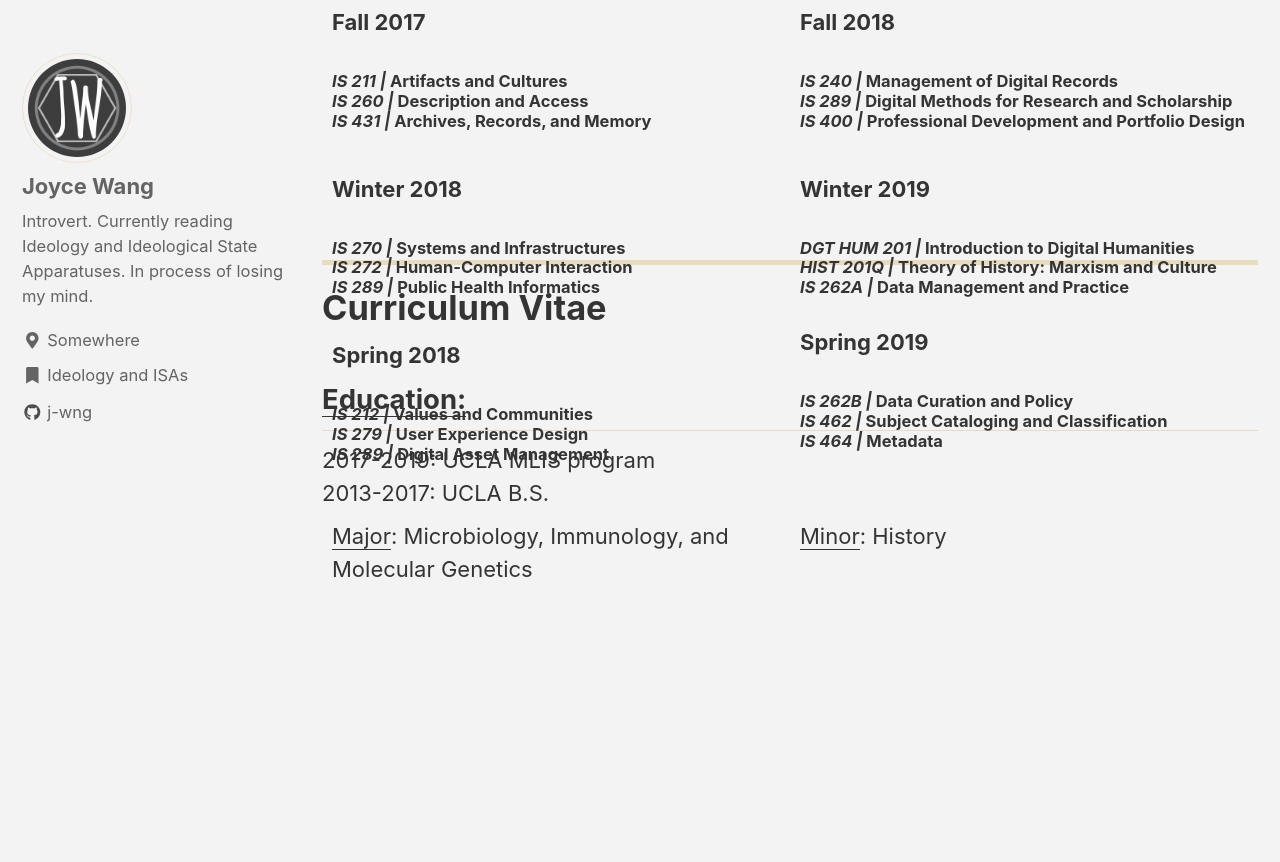
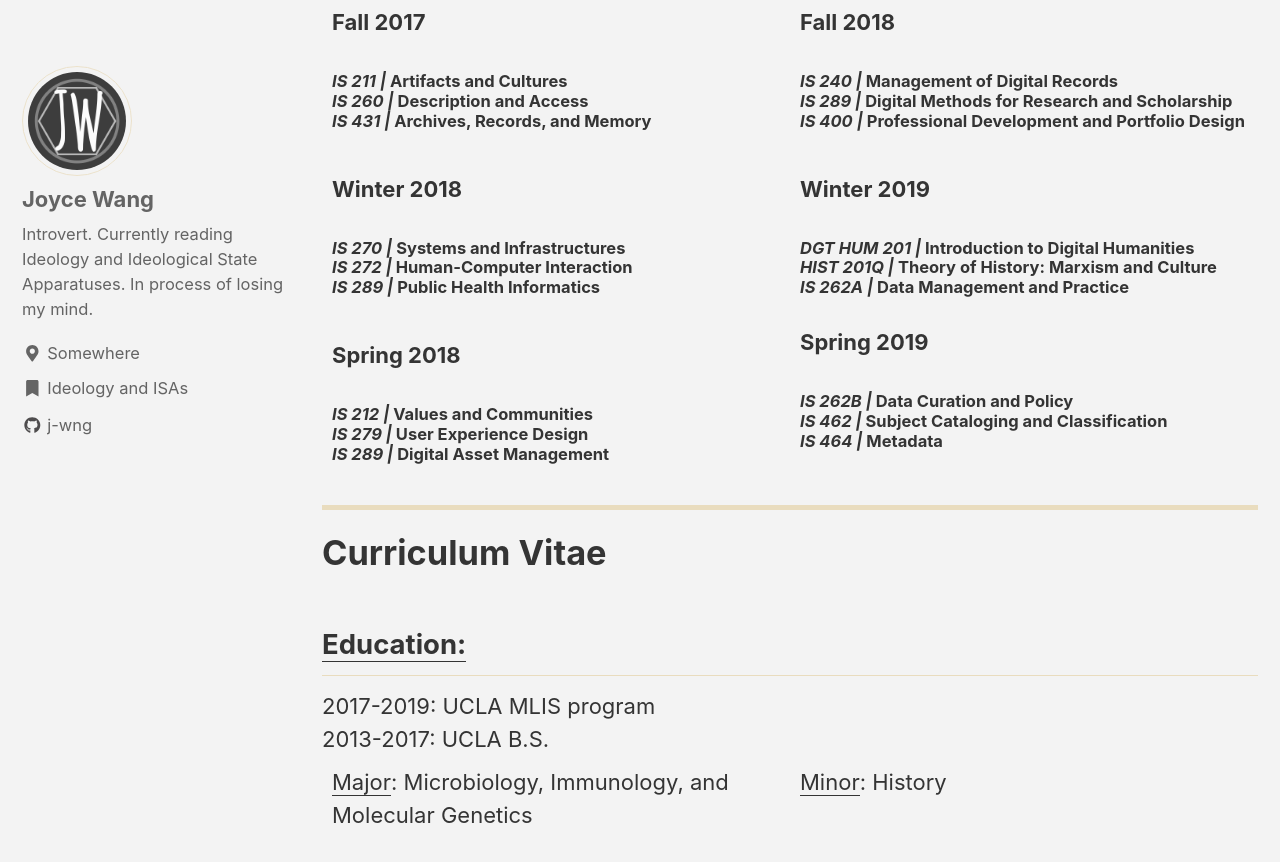
Before and after one commit to j-wng/portfolio, a Jekyll site: the page built from _pages/cv_courses.html, in a window 1280 px wide and 900 px high, scrolled down 225 px. Shown: the top 862 px of the window. Built offline with Jekyll 4.4.1, drawn with Linux system fonts in a browser that asks for light colours; cached includes are drawn as plain includes; nearby versions of some CDN libraries.

Commit message:
Update cv_courses.html

```diff
--- a/_pages/cv_courses.html
+++ b/_pages/cv_courses.html
@@ -16,7 +16,6 @@ classes: wide
   float: left;
   width: 50%;
   padding: 10px;
-  height: 300px; /* Should be removed. Only for demonstration */
 }
 
 /* Clear floats after the columns */
@@ -24,6 +23,10 @@ classes: wide
   content: "";
   display: table;
   clear: both;
+}
+
+hr {
+   border-width: 5px;
 }
 
 </style>
@@ -62,12 +65,6 @@ classes: wide
   </div>
 </div>
 
-<style>
-  hr {
-   border-width: 5px;
-}
-</style>
-
 <hr>
 
 <h1>Curriculum Vitae</h1>
```
